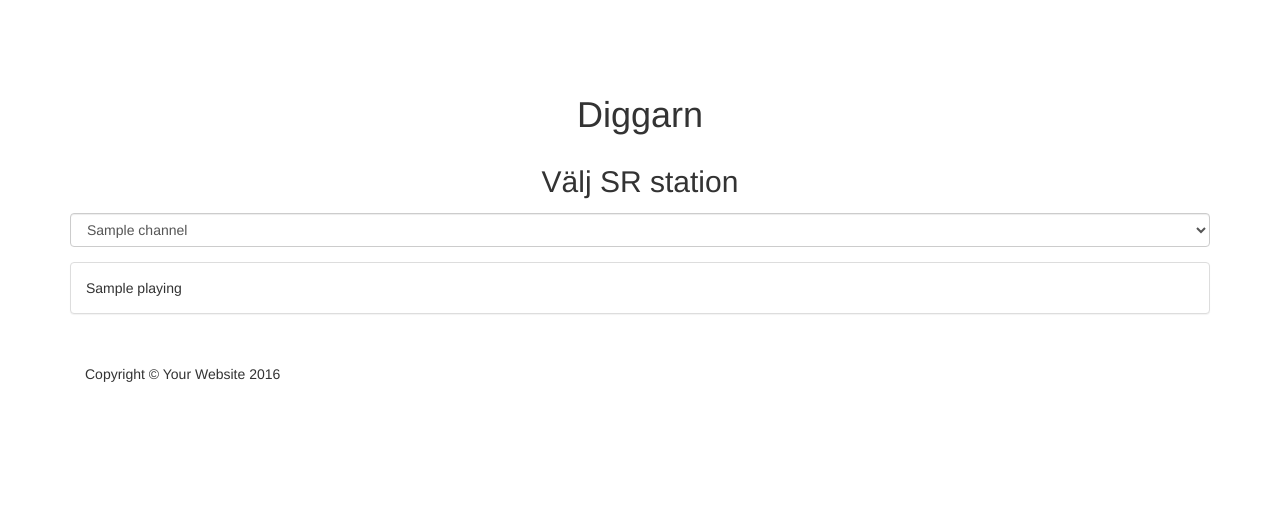
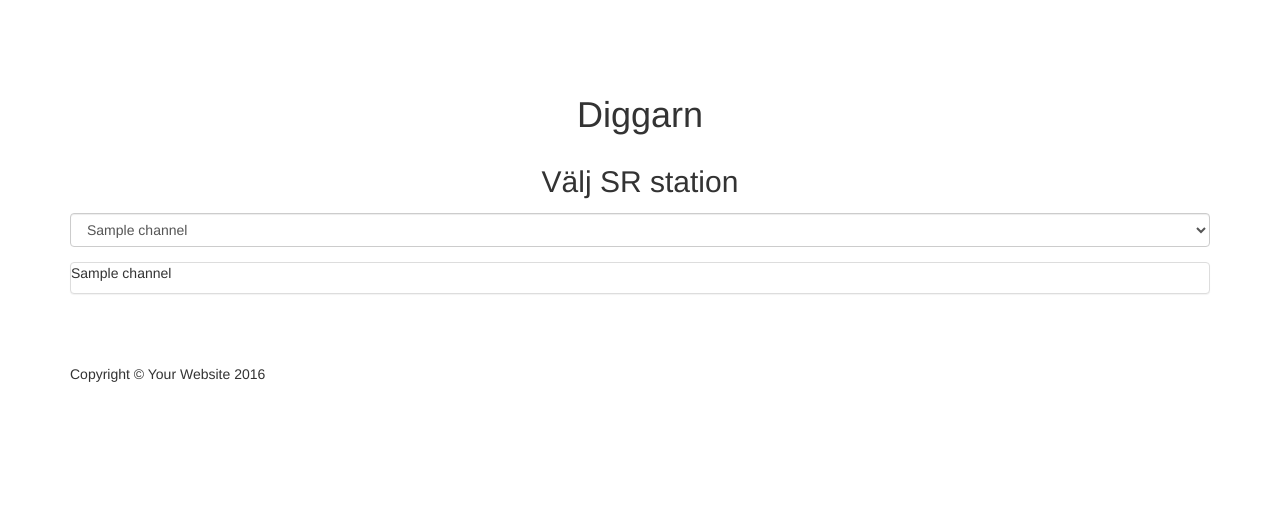
Before and after one commit to mariaholmberg283/WebbtjansterGruppDiggarn, a Flask app: template templates/radiochannel.html in a window 1280 px wide. Shown: the part 400-919 px from the top of the page. Run offline with Flask 2, Linux system fonts and the light colour scheme; the template is opened without the code that fills it: most values are stand-ins (such as "Sample title", 1, 10 or a date in 2020).

Commit message:
update med namn

```diff
--- a/server.py
+++ b/server.py
@@ -15,7 +15,7 @@ def index():
 def radiochannel(channelID):
     dictionary2 = sr_communication.getChannel(channelID)
     dictionary = sr_communication.getChannels()
-    return render_template('radiochannel.html', channels=dictionary['channel'])
+    return render_template('radiochannel.html', channels=dictionary['channel'], channel=dictionary2)
 
 
 
--- a/templates/radiochannel.html
+++ b/templates/radiochannel.html
@@ -1,19 +1,21 @@
 <!DOCTYPE html>
 <html lang="utf-8">
 {% include "header.html" %}
+
     <!-- Content Section -->
     <section>
         <div class="container">
             <div class="row">
                 <div class="col-lg-12 text-center">
                     <h1>Diggarn</h1>
+
                     <form>
                         <fieldset>
                             <div class="form-group">
                                 <label for="sel1"><h2>Välj SR station</h2></label>
-                                <select class="form-control" id="sel1">
+                                <select class="form-control" id="sel1" onchange="location = this.value;">
                                     {% for x in channels: %}
-                                        <option>{{x['@name']}}</option>
+                                        <option value="{{x['@id']}}"> {{x['@name']}}</option>
                                     {% endfor %}
                                 </select>
                             </div>
@@ -22,12 +24,13 @@
                 </div>
             </div>
             <div class="panel panel-default">
+                <!--för att koden ska veta att det är name i channel. -->
+                <p> {{channel['@name']}} </p>
 
-                <div class="panel-body">{{playing}}</div>
+            </div>
 
             </div>
 
             <!-- Footer -->
-            <!DOCTYPE html>
-<html lang="utf-8">
+
 {% include "footer.html" %}
```
Also changed, not shown: 2 other files.
